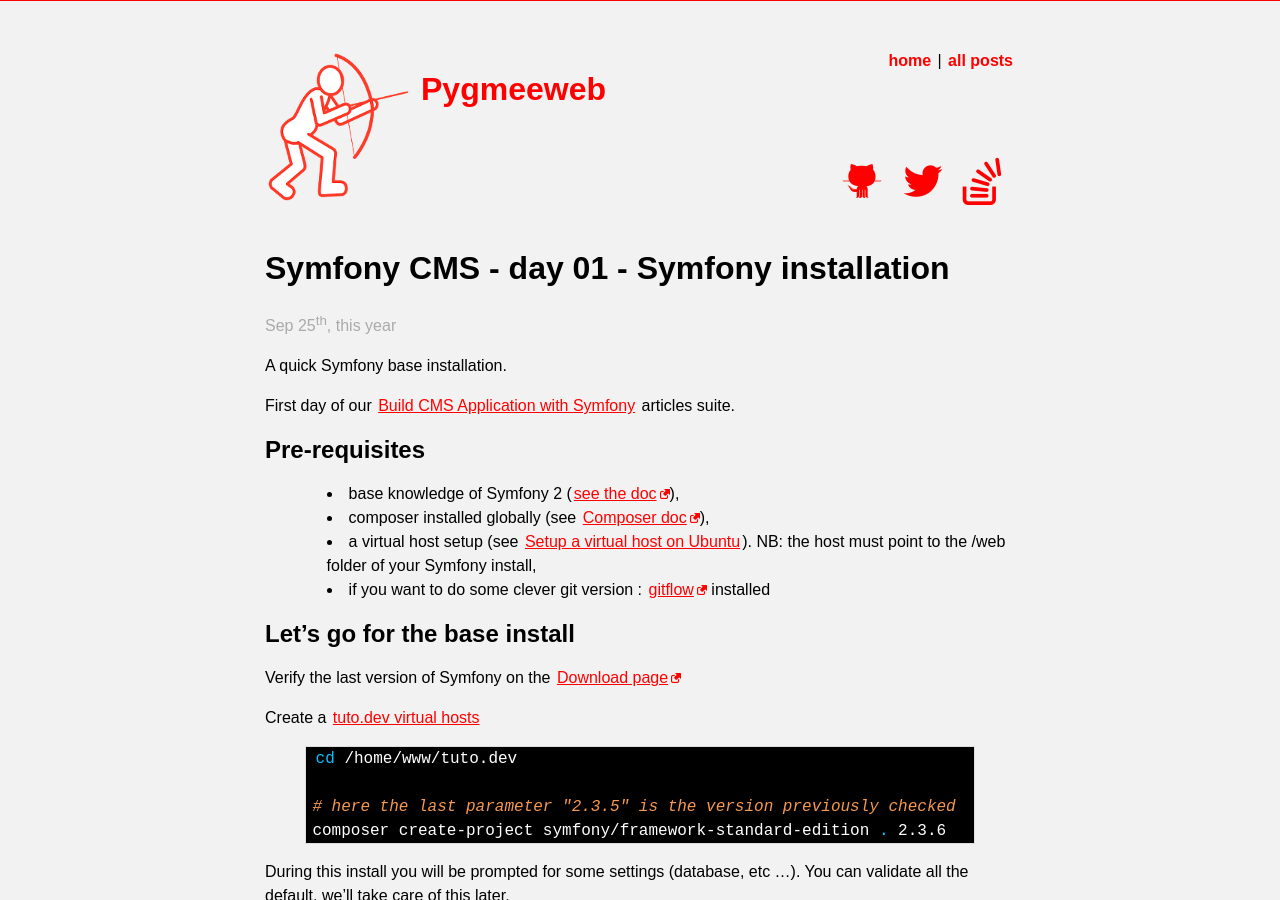
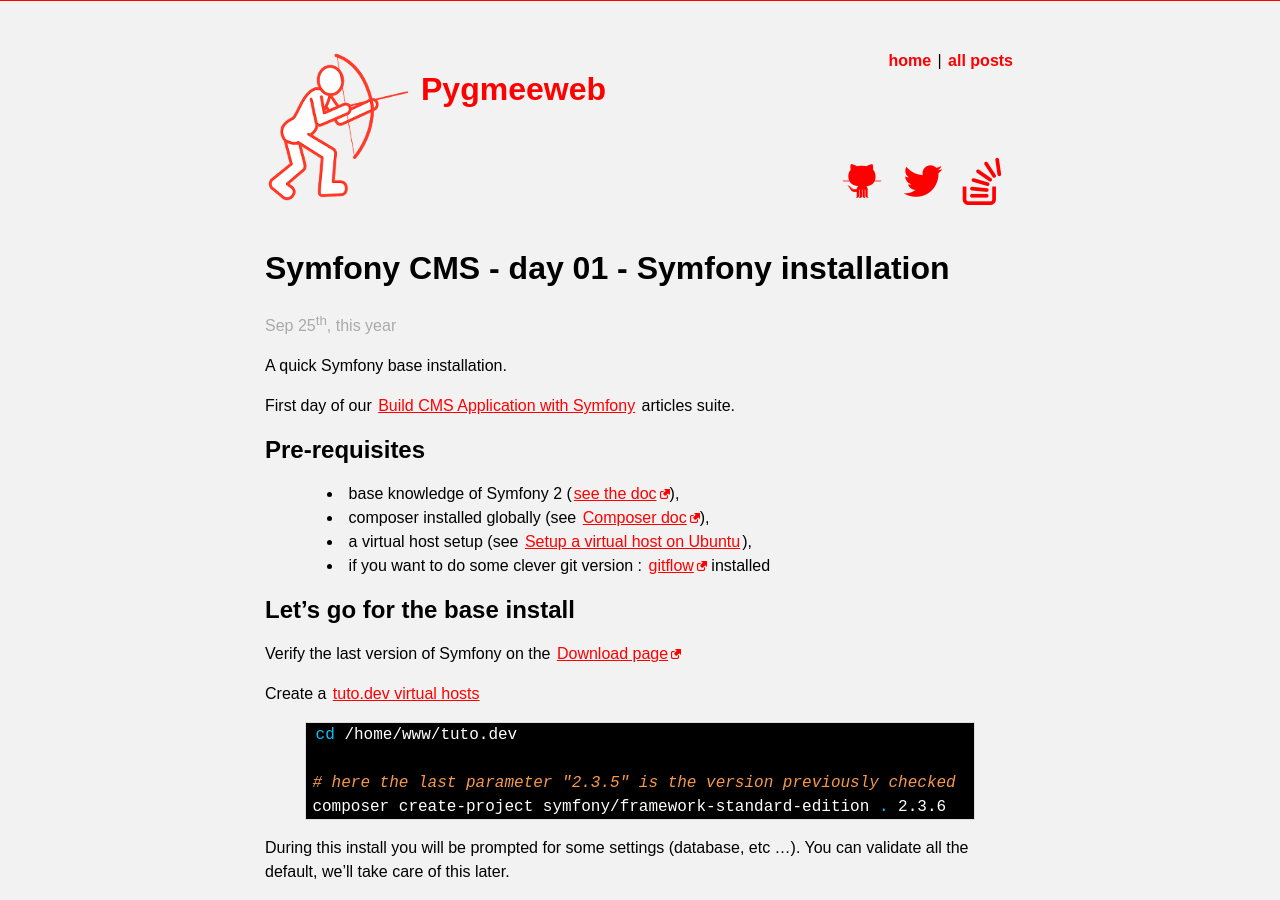
Before and after one commit to djacquel/pygmeeweb.com, a Jekyll site: the page built from _posts/2013-09-25-cms-day01-symfony-installation.markdown, in a window 1280 px wide and 900 px high. Built offline with Jekyll 4.4.1, drawn with Linux system fonts in a browser that asks for light colours; Markdown is read by kramdown in place of the engine named in the settings; comment, search, counter and statistics services are not loaded.

Commit message:
note on vhost setup for Symfony

```diff
--- a/_posts/2013-08-24-setup-a-virtual-host-on-ubuntu.markdown
+++ b/_posts/2013-08-24-setup-a-virtual-host-on-ubuntu.markdown
@@ -22,6 +22,8 @@
 sudo touch /etc/apache2/sites-available/page.conf
 sudo gedit /etc/apache2/sites-available/page.conf
 {% endhighlight %}
+
+**Note** : setup a host for a Symfony application. Files are in **/home/www/tuto.dev** but web root is in **/home/www/tuto.dev/web**.
 
 {% highlight bash %}
 # /etc/apache2/sites-available/page.conf
--- a/_posts/2013-09-25-cms-day01-symfony-installation.markdown
+++ b/_posts/2013-09-25-cms-day01-symfony-installation.markdown
@@ -13,7 +13,7 @@
 
   - base knowledge of Symfony 2 ([see the doc][Symfony2 doc]),
   - composer installed globally (see [Composer doc][composer install globally]),
-  - a virtual host setup (see [Setup a virtual host on Ubuntu]({% post_url 2013-08-24-setup-a-virtual-host-on-ubuntu %})). NB: the host must point to the /web folder of your Symfony install,
+  - a virtual host setup (see [Setup a virtual host on Ubuntu]({% post_url 2013-08-24-setup-a-virtual-host-on-ubuntu %})),
   - if you want to do some clever git version : [gitflow](https://github.com/nvie/gitflow "gitflow repository on github") installed
 
 ## Let's go for the base install
```
